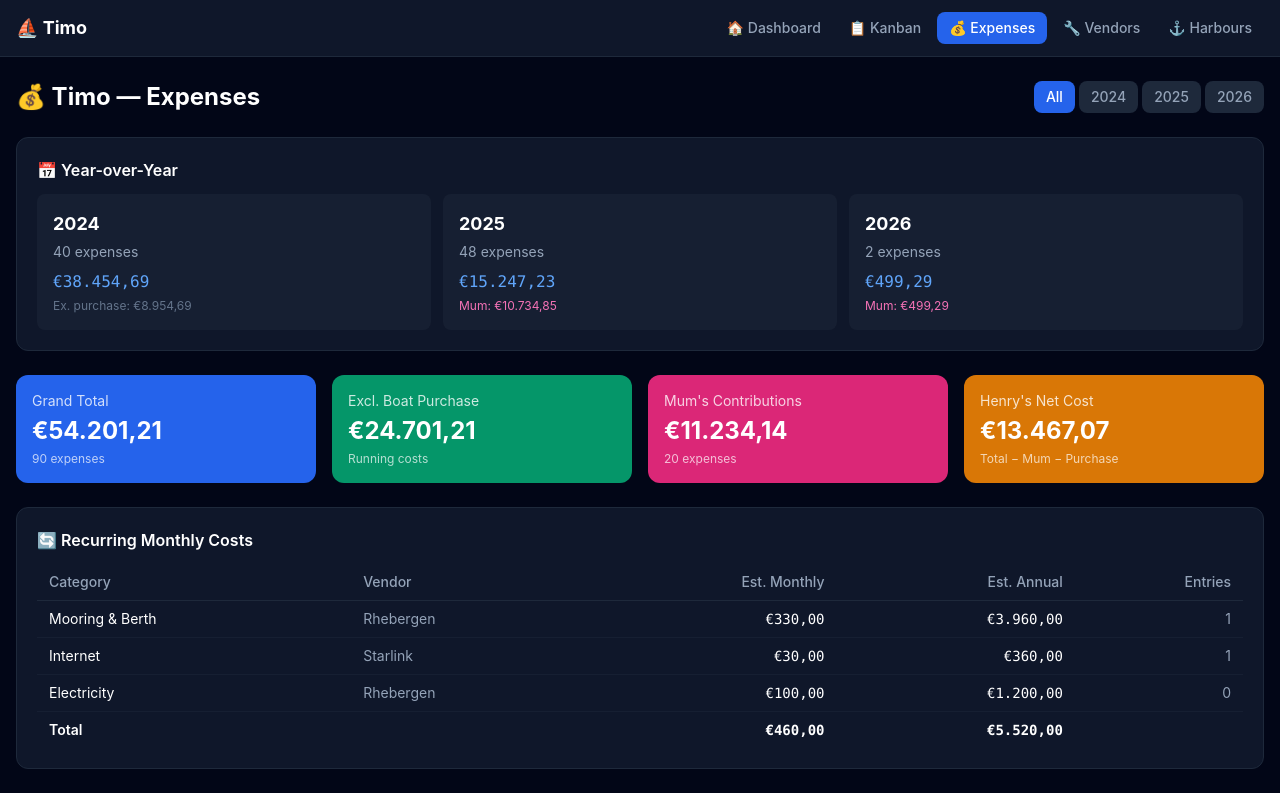
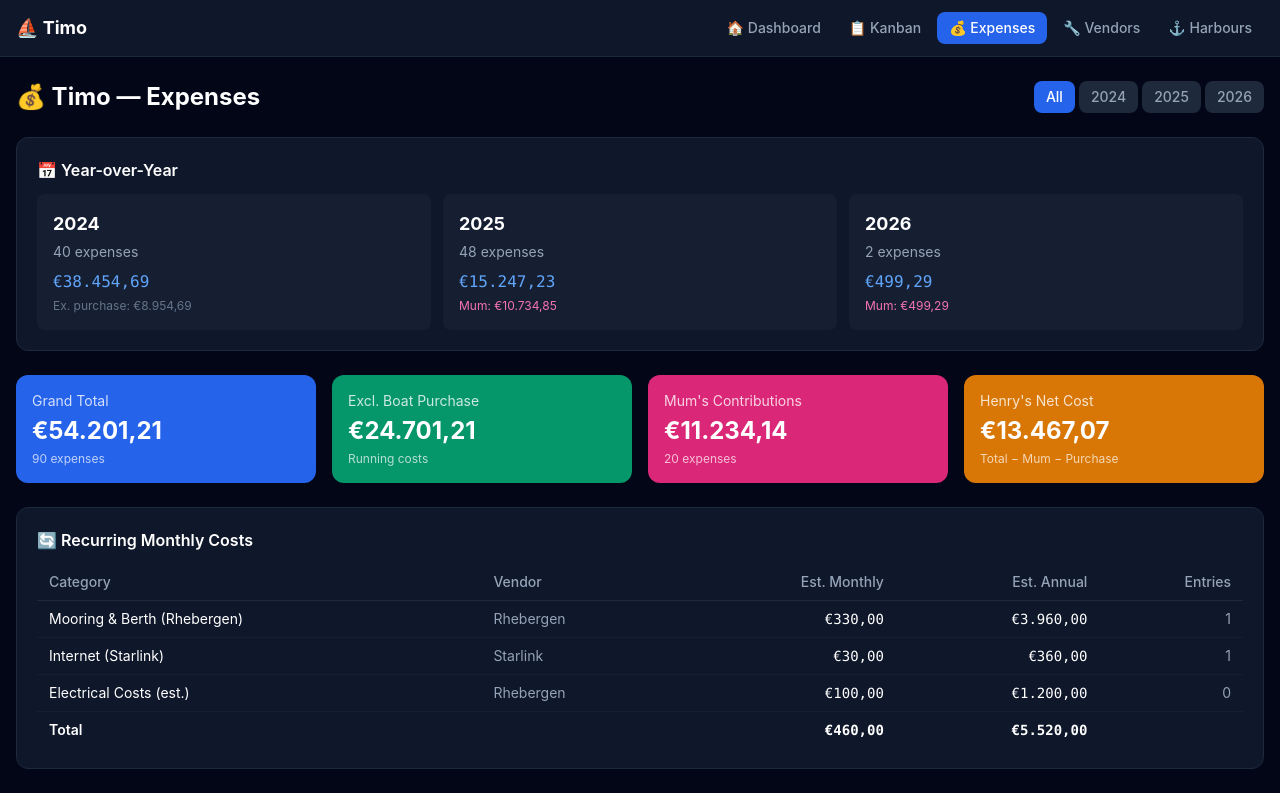
Before and after one commit to kokosthief/boat-dashboard, a Next.js app: page /expenses in a window 1280 px wide. Shown: the top 793 px of the page. Built offline with nearby package versions, Linux system fonts and the light colour scheme.

Commit message:
fix: electricity label shows 'Electricity (est.)' instead of vendor name (#5)

```diff
--- a/src/app/expenses/ExpensesClient.tsx
+++ b/src/app/expenses/ExpensesClient.tsx
@@ -218,7 +218,7 @@ export default function ExpensesClient({ data }: { data: ExpenseData }) {
             <tbody>
               {data.recurringCosts.map((rc, i) => (
                 <tr key={i} className="border-b border-slate-800/50">
-                  <td className="px-3 py-2">{rc.category}</td>
+                  <td className="px-3 py-2">{rc.description}</td>
                   <td className="px-3 py-2 text-slate-400">{rc.vendor}</td>
                   <td className="px-3 py-2 text-right font-mono">{fmt(rc.monthlyEstimate)}</td>
                   <td className="px-3 py-2 text-right font-mono">{fmt(rc.annualEstimate)}</td>
--- a/src/app/page.tsx
+++ b/src/app/page.tsx
@@ -41,7 +41,7 @@ export default function Home() {
               <div className="text-xs opacity-70 mt-2 space-y-0.5">
                 {expenseData.recurringCosts.map(rc => (
                   <div key={rc.vendor} className="flex justify-between">
-                    <span>{rc.vendor === 'Rhebergen' && rc.category === 'Mooring & Berth' ? 'Mooring' : rc.vendor}:</span>
+                    <span>{rc.category === 'Mooring & Berth' ? 'Mooring' : rc.category === 'Electricity' ? 'Electricity (est.)' : rc.description}:</span>
                     <span>€{Math.round(rc.monthlyEstimate).toLocaleString()}</span>
                   </div>
                 ))}
```
